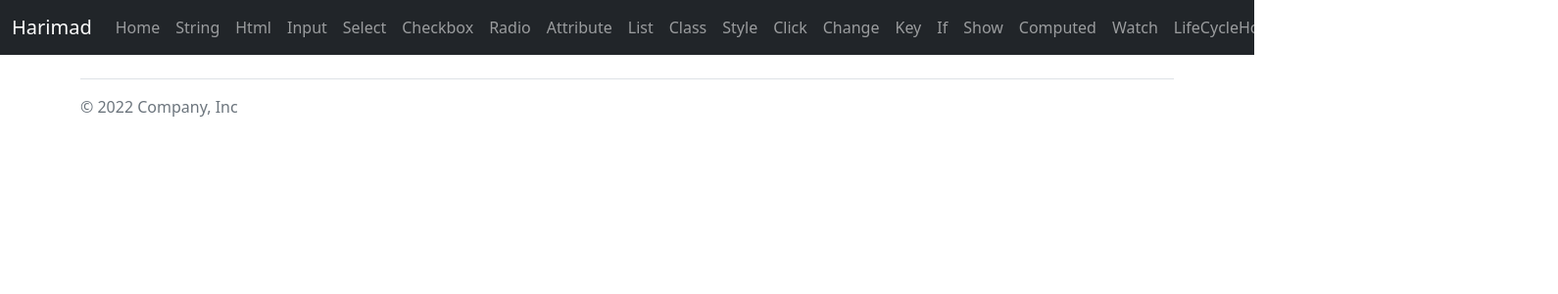
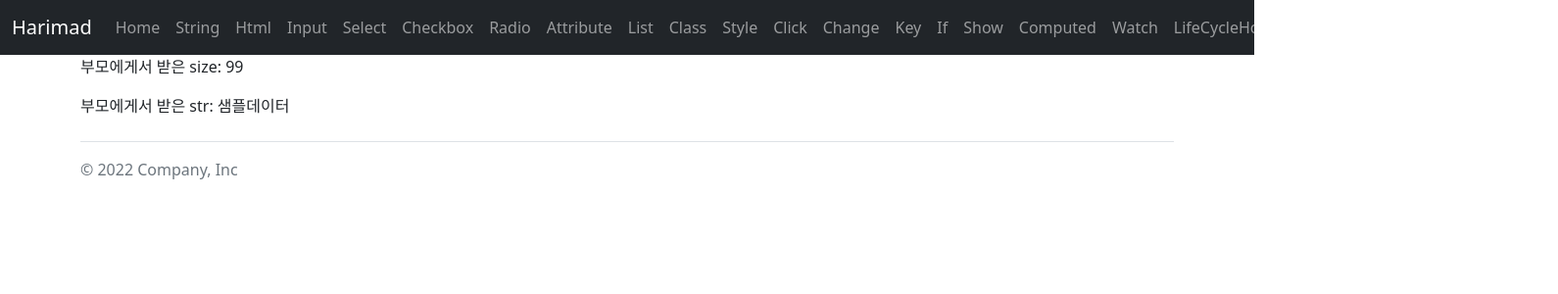
Before and after one commit to Harimad/bootcamp, a Vue app in the folder vue_Practice/project/: page /advanced/provide in a window 1280 px wide. Shown: the top 300 px of the page at 98% size, 1590 px wide, since content can reach past the window. Built offline with nearby package versions, Linux system fonts and the light colour scheme.

Commit message:
5_advanced Provide / Inject

```diff
--- /dev/null
+++ b/vue_Practice/project/src/components/fragments/ProvideInject.vue
@@ -0,0 +1,22 @@
+<template>
+  <div>
+    <p>부모에게서 받은 size: {{ size }}</p>
+    <p>부모에게서 받은 str: {{ str }}</p>
+  </div>
+</template>
+<script>
+export default {
+  components: {},
+  inject: ['size', 'str'],
+  data() {
+    return {
+      sampleData: ''
+    }
+  },
+  setup() {},
+  created() {},
+  mounted() {},
+  unmounted() {},
+  methods: {}
+}
+</script>
--- a/vue_Practice/project/src/components/layouts/HeaderLayout.vue
+++ b/vue_Practice/project/src/components/layouts/HeaderLayout.vue
@@ -85,6 +85,7 @@
           <a class="nav-link" @click="goToMenu('/reuse/parent')">Parent</a>
           <a class="nav-link" @click="goToMenu('/reuse/list')">List</a>
           <a class="nav-link" @click="goToMenu('/reuse/slot')">Slot</a>
+          <a class="nav-link" @click="goToMenu('/advanced/provide')">Provide</a>
         </div>
       </div>
     </div>
--- a/vue_Practice/project/src/router/index.js
+++ b/vue_Practice/project/src/router/index.js
@@ -191,6 +191,14 @@ const routes = [
       import(
         /* webpackChunkName: "reuse", webpackPrefetch:true */ '../views/4_reuse/SlotView.vue'
       )
+  },
+  {
+    path: '/advanced/provide',
+    name: 'ProvideView',
+    component: () =>
+      import(
+        /* webpackChunkName: "advanced", webpackPrefetch:true */ '../views/5_advanced/ProvideView.vue'
+      )
   }
 ]
 
--- /dev/null
+++ b/vue_Practice/project/src/views/5_advanced/ProvideView.vue
@@ -0,0 +1,27 @@
+<template>
+  <div>
+    <provide-inject />
+  </div>
+</template>
+<script>
+import ProvideInject from '@/components/fragments/ProvideInject.vue'
+export default {
+  components: { ProvideInject },
+  provide() {
+    return {
+      size: 99,
+      str: this.sampleData
+    }
+  },
+  data() {
+    return {
+      sampleData: '샘플데이터'
+    }
+  },
+  setup() {},
+  created() {},
+  mounted() {},
+  unmounted() {},
+  methods: {}
+}
+</script>
```
